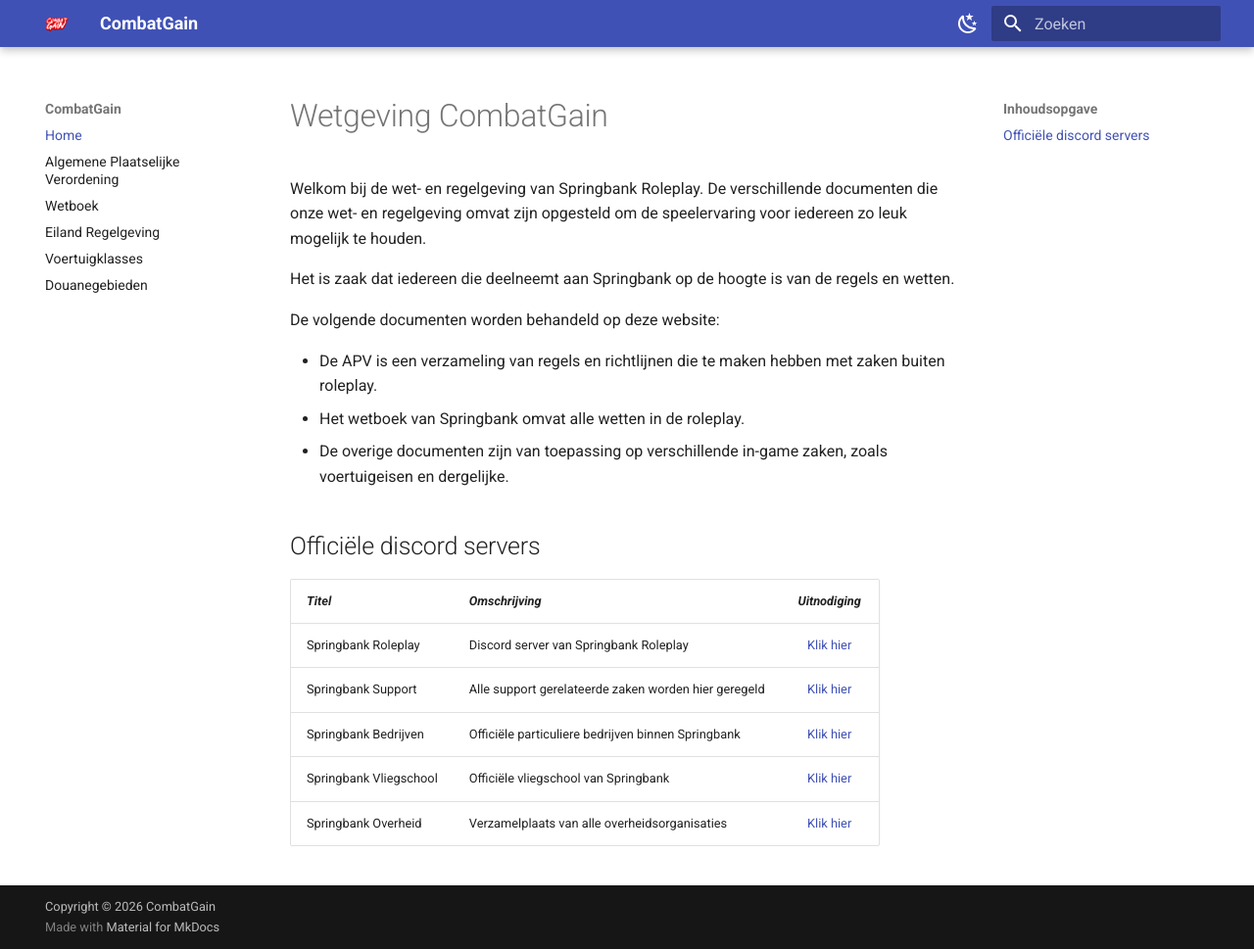
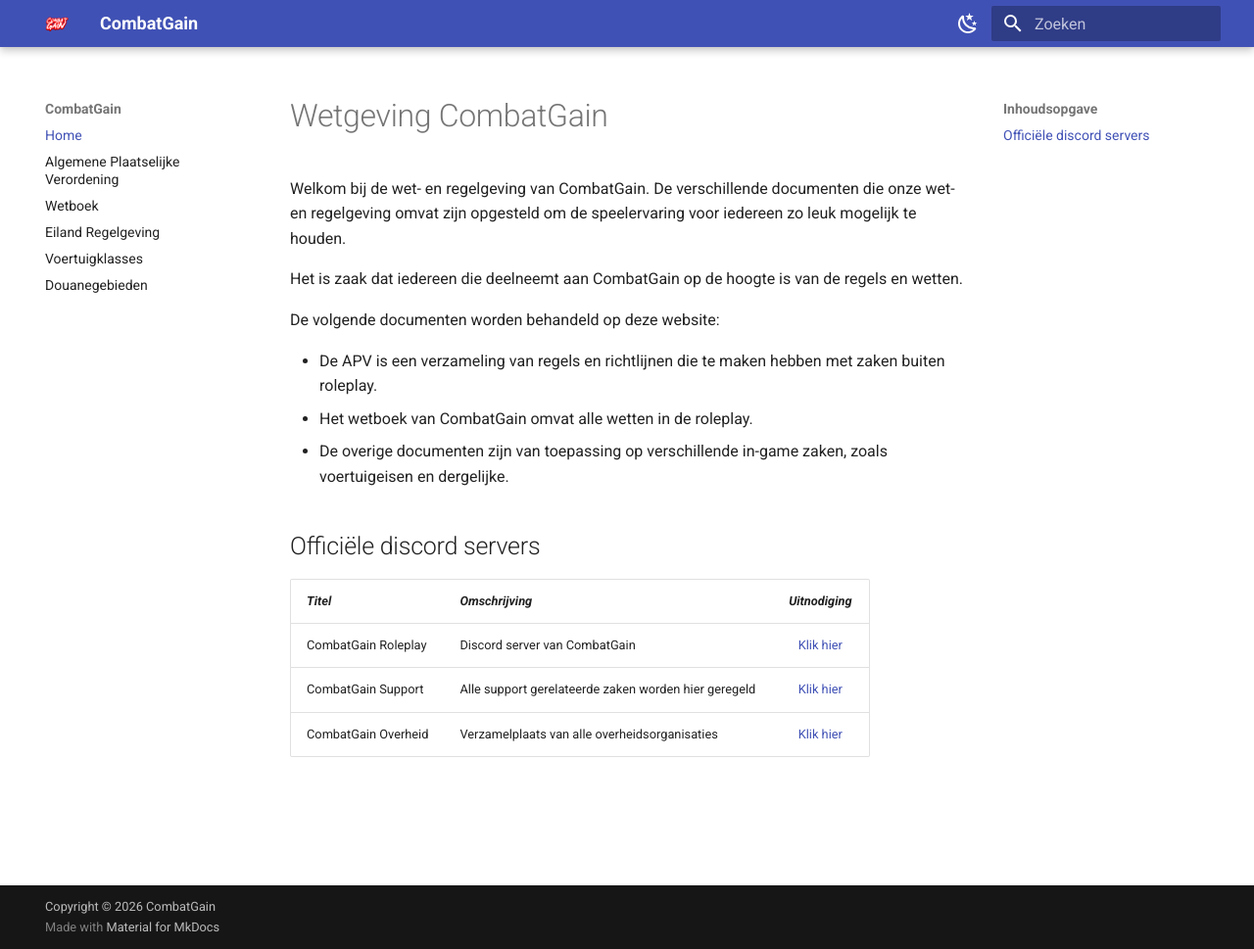
Before and after one commit to CombatGainProduction/cg-apv, an MkDocs documentation site: the page built from docs/index.md, in a window 1280 px wide and 969 px high. Shown: the whole window at 98% size. Built offline with MkDocs 1.6.1 and Material for MkDocs 9.7.7, drawn with Linux system fonts in a browser that asks for light colours; comment, search, counter and statistics services are not loaded.

Commit message:
index CombatGain change

```diff
--- a/docs/index.md
+++ b/docs/index.md
@@ -1,21 +1,19 @@
 # Wetgeving CombatGain
 
-Welkom bij de wet- en regelgeving van Springbank Roleplay. De verschillende documenten die onze wet- en regelgeving omvat zijn opgesteld om de speelervaring voor iedereen zo leuk mogelijk te houden.
+Welkom bij de wet- en regelgeving van CombatGain. De verschillende documenten die onze wet- en regelgeving omvat zijn opgesteld om de speelervaring voor iedereen zo leuk mogelijk te houden.
 
-Het is zaak dat iedereen die deelneemt aan Springbank op de hoogte is van de regels en wetten.
+Het is zaak dat iedereen die deelneemt aan CombatGain op de hoogte is van de regels en wetten.
 
 De volgende documenten worden behandeld op deze website:
 
 - De APV is een verzameling van regels en richtlijnen die te maken hebben met zaken buiten roleplay.
-- Het wetboek van Springbank omvat alle wetten in de roleplay.
+- Het wetboek van CombatGain omvat alle wetten in de roleplay.
 - De overige documenten zijn van toepassing op verschillende in-game zaken, zoals voertuigeisen en dergelijke.
 
 ## Officiële discord servers
 
 | *Titel* | *Omschrijving* | *Uitnodiging* |
 |---|---|:---:|
-|Springbank Roleplay| Discord server van Springbank Roleplay | [Klik hier](https://discord.gg/springbankrp) |
-|Springbank Support| Alle support gerelateerde zaken worden hier geregeld | [Klik hier](https://discord.gg/phj2fGkqvF) |
-|Springbank Bedrijven| Officiële particuliere bedrijven binnen Springbank | [Klik hier](https://discord.gg/ddtsmy9amq) |
-|Springbank Vliegschool| Officiële vliegschool van Springbank | [Klik hier](https://discord.gg/7AnPp5ayY3) |
-|Springbank Overheid| Verzamelplaats van alle overheidsorganisaties | [Klik hier](https://discord.gg/FTZv2yMWE5) |
+|CombatGain Roleplay| Discord server van CombatGain | [Klik hier](https://discord.gg/7azsP8FMag) |
+|CombatGain Support| Alle support gerelateerde zaken worden hier geregeld | [Klik hier](https://discord.gg/YwEgxYpUjT) |
+|CombatGain Overheid| Verzamelplaats van alle overheidsorganisaties | [Klik hier](https://discord.gg/84qeT9Fz9k) |
```
